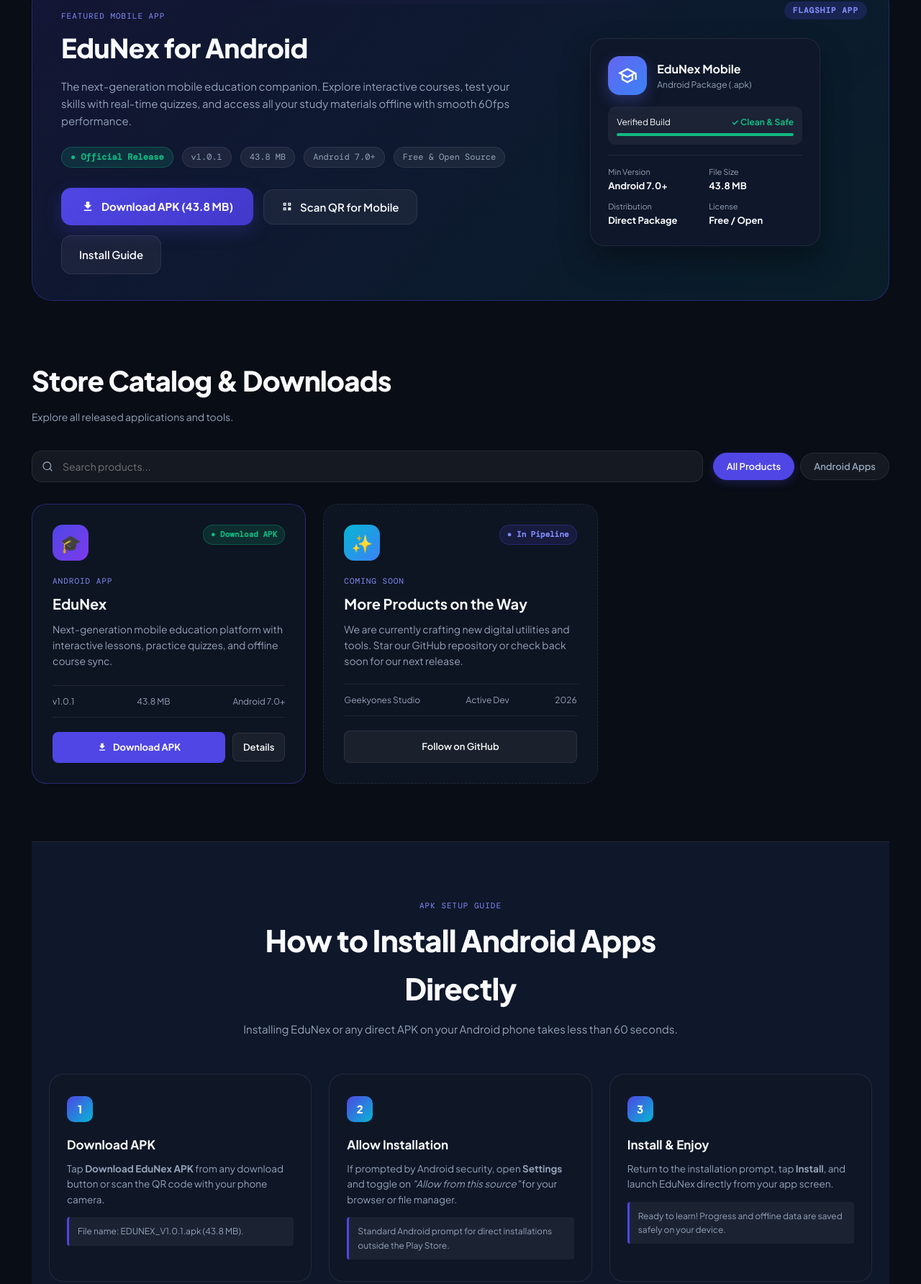
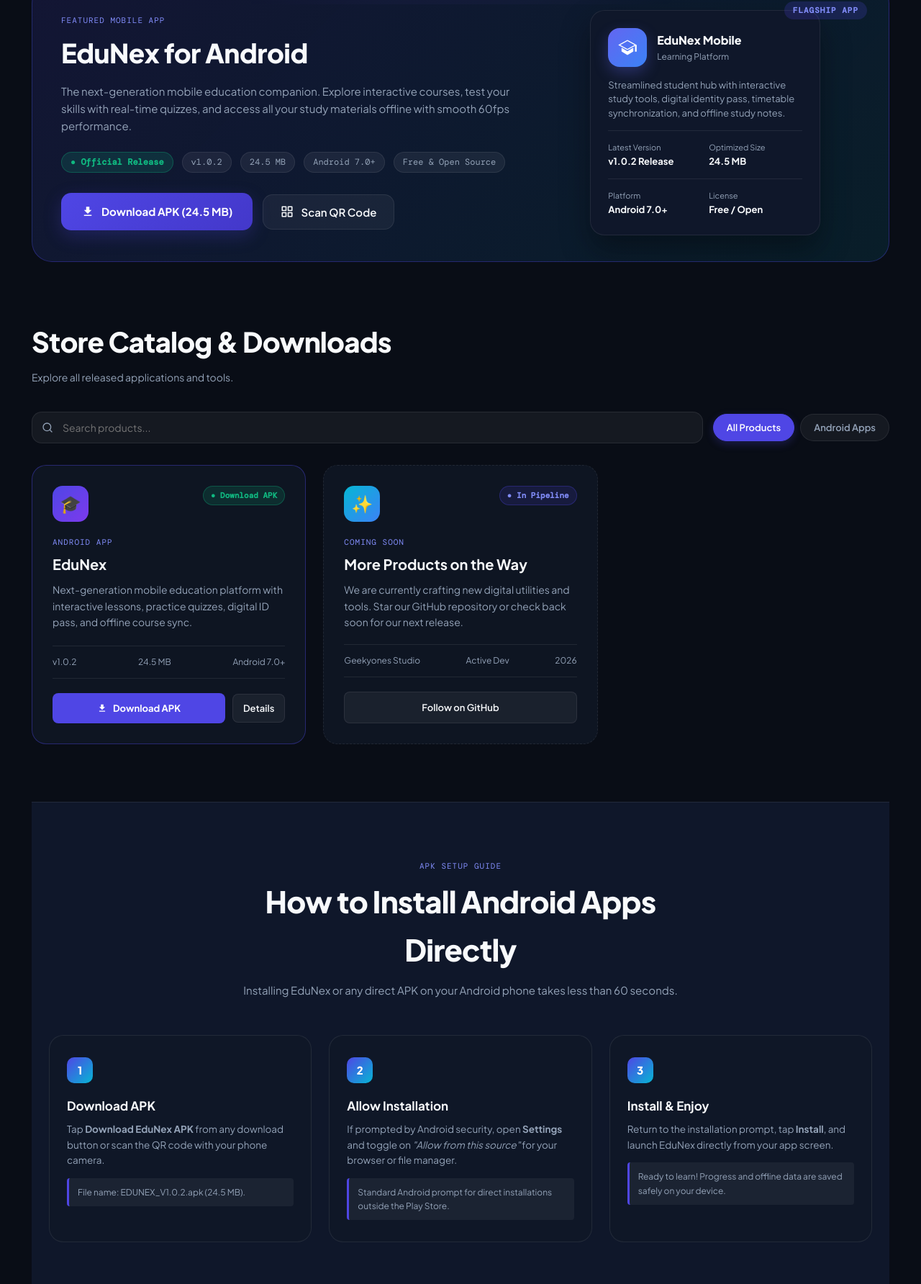
Before and after one commit to rider05/EduNex-app, a website built with Vite: page index.html in a window 1280 px wide. Shown: the part 794-2578 px from the top of the page at 72% size. Built offline with nearby package versions, Linux system fonts and the light colour scheme.

Commit message:
Update download portal to v1.0.2 with 24.5MB optimized APK release

```diff
--- a/index.html
+++ b/index.html
@@ -1031,7 +1031,7 @@
         <button class="theme-toggle" id="themeToggle" onclick="toggleTheme()" title="Toggle Light/Dark Theme">
           🌙
         </button>
-        <a href="EduNex.apk" download="EDUNEX_V1.0.1.apk" class="btn-featured-download" onclick="triggerToast('EDUNEX_V1.0.1.apk')">
+        <a href="EDUNEX_V1.0.2.apk" download="EDUNEX_V1.0.2.apk" class="btn-featured-download" onclick="triggerToast('EDUNEX_V1.0.2.apk')">
           <svg width="14" height="14" viewBox="0 0 24 24" fill="currentColor"><path d="M19 9h-4V3H9v6H5l7 7 7-7zM5 18v2h14v-2H5z"/></svg>
           Get EduNex
         </a>
@@ -1044,7 +1044,7 @@
     <section class="hero">
       <div class="hero-eyebrow">
         <span class="pulse-dot"></span>
-        <span>Official Store • EduNex Latest Release v1.0.1</span>
+        <span>Official Store • EduNex Latest Release v1.0.2</span>
       </div>
 
       <h1>
@@ -1060,7 +1060,7 @@
           Explore Catalog
           <svg width="16" height="16" viewBox="0 0 24 24" fill="none" stroke="currentColor" stroke-width="2" stroke-linecap="round" stroke-linejoin="round"><path d="M5 12h14m-6-6 6 6-6 6"/></svg>
         </a>
-        <a href="EduNex.apk" download="EDUNEX_V1.0.1.apk" class="btn-secondary" onclick="triggerToast('EDUNEX_V1.0.1.apk')">
+        <a href="EDUNEX_V1.0.2.apk" download="EDUNEX_V1.0.2.apk" class="btn-secondary" onclick="triggerToast('EDUNEX_V1.0.2.apk')">
           <svg width="16" height="16" viewBox="0 0 24 24" fill="currentColor"><path d="M19 9h-4V3H9v6H5l7 7 7-7zM5 18v2h14v-2H5z"/></svg>
           Direct Download EduNex APK
         </a>
@@ -1110,61 +1110,55 @@
 
         <div class="featured-tags">
           <span class="tag-pill active">● Official Release</span>
-          <span class="tag-pill">v1.0.1</span>
-          <span class="tag-pill">43.8 MB</span>
+          <span class="tag-pill">v1.0.2</span>
+          <span class="tag-pill">24.5 MB</span>
           <span class="tag-pill">Android 7.0+</span>
           <span class="tag-pill">Free & Open Source</span>
         </div>
 
         <div class="featured-actions">
-          <a href="EduNex.apk" download="EDUNEX_V1.0.1.apk" class="btn-main" onclick="triggerToast('EDUNEX_V1.0.1.apk')">
+          <a href="EDUNEX_V1.0.2.apk" download="EDUNEX_V1.0.2.apk" class="btn-main" onclick="triggerToast('EDUNEX_V1.0.2.apk')">
             <svg width="18" height="18" viewBox="0 0 24 24" fill="currentColor"><path d="M19 9h-4V3H9v6H5l7 7 7-7zM5 18v2h14v-2H5z"/></svg>
-            Download APK (43.8 MB)
+            Download APK (24.5 MB)
           </a>
           <button class="btn-secondary" onclick="openQRModal()">
-            <svg width="16" height="16" viewBox="0 0 24 24" fill="currentColor"><path d="M4 4h6v6H4V4zm10 0h6v6h-6V4zM4 14h6v6H4v-6zm13 0h3v3h-3v-3zm0 3h3v3h-3v-3zm-3-3h3v3h-3v-3zm0 3h3v3h-3v-3zM6 6v2h2V6H6zm10 0v2h2V6h-2zM6 16v2h2v-2H6z"/></svg>
-            Scan QR for Mobile
+            <svg width="18" height="18" viewBox="0 0 24 24" fill="none" stroke="currentColor" stroke-width="2" stroke-linecap="round" stroke-linejoin="round"><rect x="3" y="3" width="7" height="7"/><rect x="14" y="3" width="7" height="7"/><rect x="14" y="14" width="7" height="7"/><rect x="3" y="14" width="7" height="7"/></svg>
+            Scan QR Code
           </button>
-          <a href="#install" class="btn-secondary">Install Guide</a>
         </div>
       </div>
 
+      <!-- Flagship Preview Mockup -->
       <div class="featured-visual">
         <div class="app-preview-box">
           <div class="preview-header">
             <div class="app-icon-large">
-              <svg viewBox="0 0 24 24">
-                <path d="M12 3L1 9l4 2.18v6L12 21l7-3.82v-6l2-1.09V17h2V9L12 3zm6.82 6L12 12.72 5.18 9 12 5.28 18.82 9zM17 15.99l-5 2.73-5-2.73v-3.72L12 15l5-2.73v3.72z"/>
-              </svg>
+              <svg viewBox="0 0 24 24"><path d="M12 3L1 9l11 6 9-4.91V17h2V9L12 3zM3.45 9L12 4.34 20.55 9 12 13.66 3.45 9zM5 12.18v4.57L12 21l7-4.25v-4.57L12 16.5l-7-4.32z"/></svg>
             </div>
             <div>
-              <h4 style="font-size: 16px; font-weight: 700;">EduNex Mobile</h4>
-              <p style="font-size: 12px; color: var(--text-muted);">Android Package (.apk)</p>
+              <div style="font-weight: 800; font-size: 16px;">EduNex Mobile</div>
+              <div style="font-size: 12px; color: var(--text-muted);">Learning Platform</div>
             </div>
           </div>
 
-          <div style="background: var(--input-bg); border-radius: 10px; padding: 12px; font-size: 12px;">
-            <div style="display: flex; justify-content: space-between; margin-bottom: 6px;">
-              <span>Verified Build</span>
-              <span style="color: var(--accent-green); font-weight: 700;">✓ Clean & Safe</span>
-            </div>
-            <div style="height: 4px; background: rgba(255,255,255,0.1); border-radius: 99px; overflow: hidden;">
-              <div style="width: 100%; height: 100%; background: var(--accent-green);"></div>
-            </div>
+          <div style="font-size: 13px; color: var(--text-muted); margin-bottom: 12px; line-height: 1.5;">
+            Streamlined student hub with interactive study tools, digital identity pass, timetable synchronization, and offline study notes.
           </div>
 
           <div class="preview-stats-row">
             <div class="preview-stat">
-              <span>Min Version</span>
-              <strong>Android 7.0+</strong>
+              <span>Latest Version</span>
+              <strong>v1.0.2 Release</strong>
             </div>
             <div class="preview-stat">
-              <span>File Size</span>
-              <strong>43.8 MB</strong>
+              <span>Optimized Size</span>
+              <strong>24.5 MB</strong>
             </div>
+          </div>
+          <div class="preview-stats-row">
             <div class="preview-stat">
-              <span>Distribution</span>
-              <strong>Direct Package</strong>
+              <span>Platform</span>
+              <strong>Android 7.0+</strong>
             </div>
             <div class="preview-stat">
               <span>License</span>
@@ -1209,16 +1203,16 @@
             </div>
             <span class="product-category-tag">Android App</span>
             <h3>EduNex</h3>
-            <p>Next-generation mobile education platform with interactive lessons, practice quizzes, and offline course sync.</p>
+            <p>Next-generation mobile education platform with interactive lessons, practice quizzes, digital ID pass, and offline course sync.</p>
           </div>
           <div>
             <div class="product-specs-list">
-              <span>v1.0.1</span>
-              <span>43.8 MB</span>
+              <span>v1.0.2</span>
+              <span>24.5 MB</span>
               <span>Android 7.0+</span>
             </div>
             <div class="card-actions">
-              <a href="EduNex.apk" download="EDUNEX_V1.0.1.apk" class="btn-card-primary" onclick="triggerToast('EDUNEX_V1.0.1.apk')">
+              <a href="EDUNEX_V1.0.2.apk" download="EDUNEX_V1.0.2.apk" class="btn-card-primary" onclick="triggerToast('EDUNEX_V1.0.2.apk')">
                 <svg width="14" height="14" viewBox="0 0 24 24" fill="currentColor"><path d="M19 9h-4V3H9v6H5l7 7 7-7zM5 18v2h14v-2H5z"/></svg>
                 Download APK
               </a>
@@ -1270,7 +1264,7 @@
             <h3>Download APK</h3>
             <p>Tap <strong>Download EduNex APK</strong> from any download button or scan the QR code with your phone camera.</p>
             <div class="step-callout">
-              File name: <code>EDUNEX_V1.0.1.apk</code> (43.8 MB).
+              File name: <code>EDUNEX_V1.0.2.apk</code> (24.5 MB).
             </div>
           </div>
 
@@ -1312,7 +1306,7 @@
       <button class="modal-close" onclick="closeQRModal()">✕</button>
       <h3 style="font-size: 20px; font-weight: 700; margin-bottom: 6px;">Scan on Your Phone</h3>
       <p style="font-size: 13px; color: var(--text-muted); margin-bottom: 18px;">
-        Point your phone camera to download <code>EduNex.apk</code> directly.
+        Point your phone camera to download <code>EDUNEX_V1.0.2.apk</code> directly.
       </p>
 
       <div style="background: white; padding: 16px; border-radius: 12px; display: inline-block; margin-bottom: 16px;">
@@ -1320,7 +1314,7 @@
       </div>
 
       <div style="font-size: 12px; color: var(--accent-green); font-weight: 600;">
-        ✓ Direct Link to EduNex.apk
+        ✓ Direct Link to EduNex APK (v1.0.2)
       </div>
     </div>
   </div>
@@ -1354,8 +1348,10 @@
     </div>
   </footer>
 
+  <script type="module" src="/src/main.js"></script>
+
   <script>
-    // Product data registry
+    // Product data registry fallback for non-module direct viewing
     const PRODUCTS_DATA = {
       edunex: {
         title: "EduNex",
@@ -1363,12 +1359,12 @@
         badgeIcon: "🎓",
         badgeBg: "bg-indigo",
         description: "The next-generation mobile education platform. Stream bite-sized interactive courses, take adaptive quizzes with instant explanations, and study fully offline anywhere.",
-        version: "1.0.1 (Latest Release)",
-        size: "43.8 MB (45,920,860 bytes)",
+        version: "1.0.2 (Latest Release)",
+        size: "24.5 MB (25,690,112 bytes)",
         platform: "Android 7.0+ (API 24+)",
         format: "Direct APK Package",
         license: "Free / Open Source",
-        actionBtn: `<a href="EduNex.apk" download="EDUNEX_V1.0.1.apk" class="btn-main" style="width:100%; justify-content:center;" onclick="triggerToast('EDUNEX_V1.0.1.apk')">Download EduNex.apk (43.8 MB)</a>`
+        actionBtn: `<a href="EDUNEX_V1.0.2.apk" download="EDUNEX_V1.0.2.apk" class="btn-main" style="width:100%; justify-content:center;" onclick="triggerToast('EDUNEX_V1.0.2.apk')">Download Latest EduNex.apk (v1.0.2)</a>`
       }
     };
 
@@ -1378,7 +1374,7 @@
     function setCategory(cat, btn) {
       currentCategory = cat;
       document.querySelectorAll('.filter-btn').forEach(b => b.classList.remove('active'));
-      btn.classList.add('active');
+      if (btn) btn.classList.add('active');
       filterProducts();
     }
 
@@ -1388,7 +1384,7 @@
 
       cards.forEach(card => {
         const cat = card.getAttribute('data-category');
-        const title = card.getAttribute('data-title').toLowerCase();
+        const title = (card.getAttribute('data-title') || '').toLowerCase();
         const text = card.innerText.toLowerCase();
 
         const matchesCat = (currentCategory === 'All') || (cat === currentCategory);
@@ -1434,7 +1430,7 @@
 
     // QR Modal logic
     function openQRModal() {
-      const apkUrl = new URL('EduNex.apk', window.location.href).href;
+      const apkUrl = new URL('EDUNEX_V1.0.2.apk', window.location.href).href;
       const qrApi = 'https://api.qrserver.com/v1/create-qr-code/?size=200x200&margin=10&data=' + encodeURIComponent(apkUrl);
       document.getElementById('qrImg').src = qrApi;
       document.getElementById('qrModal').classList.add('active');
@@ -1445,7 +1441,7 @@
     }
 
     // Toast notification
-    function triggerToast(fileName = 'EduNex.apk') {
+    function triggerToast(fileName = 'EDUNEX_V1.0.2.apk') {
       const toast = document.getElementById('downloadToast');
       document.getElementById('toastTitle').innerText = 'Download Initiated!';
       document.getElementById('toastDesc').innerText = `${fileName} is downloading to your device.`;
--- a/package.json
+++ b/package.json
@@ -1,6 +1,6 @@
 {
   "name": "edunex-app",
-  "version": "1.0.0",
+  "version": "1.0.2",
   "description": "",
   "main": "index.js",
   "scripts": {
--- a/src/main.js
+++ b/src/main.js
@@ -8,12 +8,12 @@ export const PRODUCTS_DATA = {
     badgeIcon: "🎓",
     badgeBg: "bg-indigo",
     description: "The next-generation mobile education platform. Stream bite-sized interactive courses, take adaptive quizzes with instant explanations, and study fully offline anywhere.",
-    version: "1.0.1 (Latest Release)",
-    size: "43.80 MB (4,59,31,288 bytes)",
+    version: "1.0.2 (Latest Release)",
+    size: "24.5 MB (25,690,112 bytes)",
     platform: "Android 7.0+ (API 24+)",
     format: "Direct APK Package",
     license: "Free / Open Source",
-    actionBtn: `<a href="EduNex.apk" download="EDUNEX_V1.0.1.apk" class="btn-main" style="width:100%; justify-content:center;" onclick="triggerToast('EDUNEX_V1.0.1.apk')">Download Latest EduNex.apk (v1.0.1)</a>`
+    actionBtn: `<a href="EDUNEX_V1.0.2.apk" download="EDUNEX_V1.0.2.apk" class="btn-main" style="width:100%; justify-content:center;" onclick="triggerToast('EDUNEX_V1.0.2.apk')">Download Latest EduNex.apk (v1.0.2)</a>`
   }
 };
 
@@ -76,7 +76,7 @@ export function closeModal() {
 }
 
 export function openQRModal() {
-  const apkUrl = new URL('EduNex.apk', window.location.href).href;
+  const apkUrl = new URL('EDUNEX_V1.0.2.apk', window.location.href).href;
   const qrApi = 'https://api.qrserver.com/v1/create-qr-code/?size=200x200&margin=10&data=' + encodeURIComponent(apkUrl);
   const qrImg = document.getElementById('qrImg');
   const modal = document.getElementById('qrModal');
```
